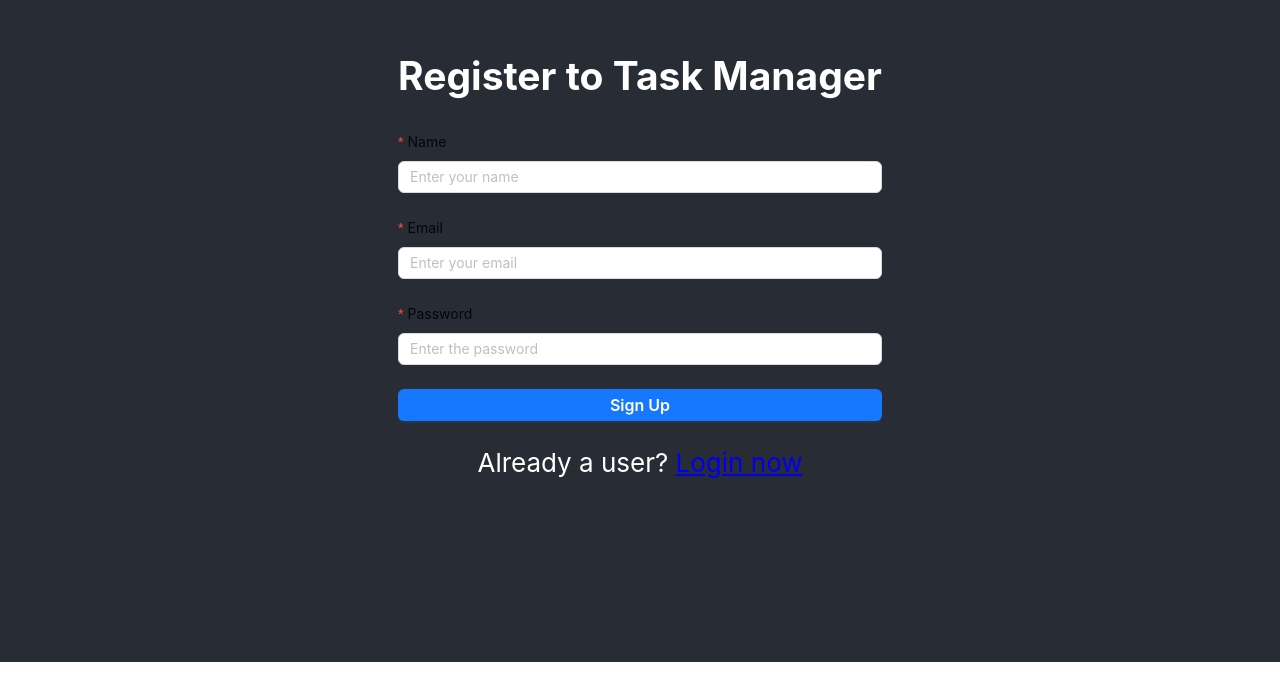
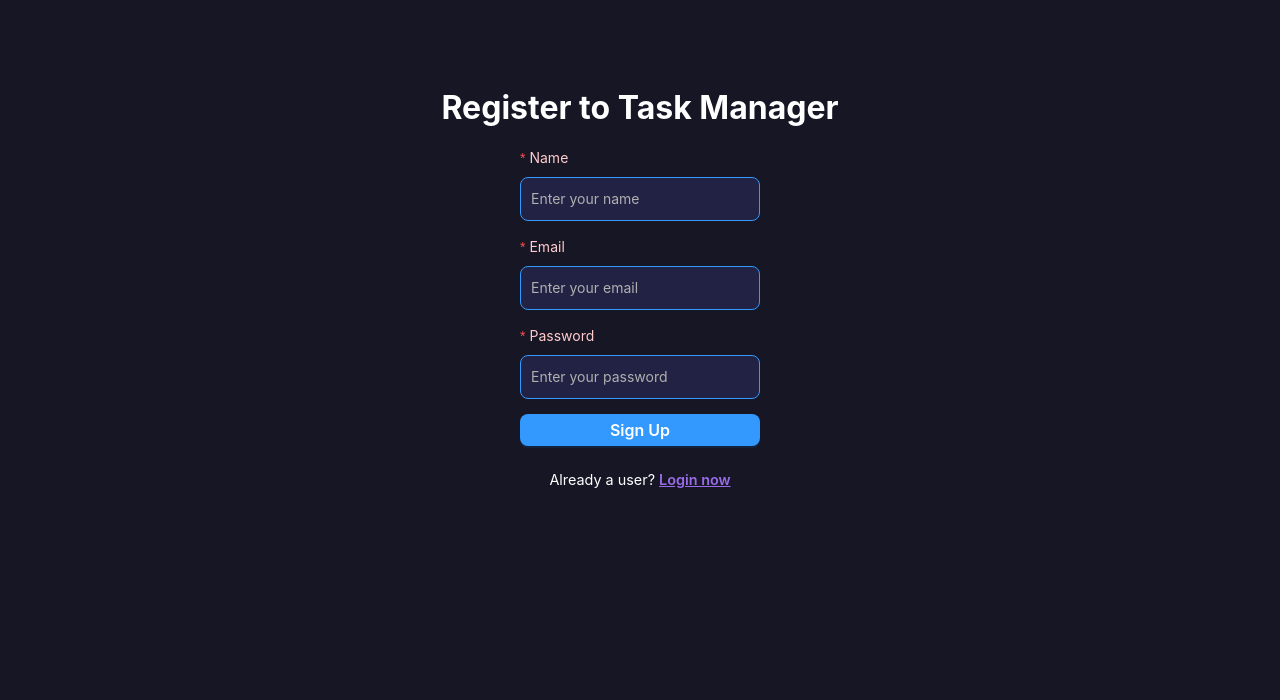
Before and after one commit to Medha170/Task-Manager, a React (Create React App) app in the folder client/: page /register in a window 1280 px wide. Shown: the part 138-838 px from the top of the page. Before the commit the page ends 800 px from the top, so only its background shows below. Built offline with nearby package versions, Linux system fonts and the light colour scheme.

Commit message:
styling to auth pages

```diff
--- a/client/src/pages/Forget.jsx
+++ b/client/src/pages/Forget.jsx
@@ -3,21 +3,9 @@ import { Button, Form, Input, message } from 'antd';
 import { Link, useNavigate } from 'react-router-dom';
 import { ForgetPassword } from '../calls/userCalls';
 import { useCookies } from 'react-cookie';
+import './../styles/Auth.css';
 
 function Forget() {
-    const onFinish = async (values) => {
-        console.log(values);
-        const response = await ForgetPassword(values);
-        if (response.status === "success") {
-            message.success(response.message);
-            alert("OTP sent to your email");
-            window.location.href = "/reset-password";
-        }
-        else {
-            message.error(response.message);
-        }
-    }
-
   const navigate = useNavigate();
   const [cookies] = useCookies(['token']);
 
@@ -27,51 +15,48 @@ function Forget() {
     }
   }, [cookies.token, navigate]);
 
+  const onFinish = async (values) => {
+    try {
+      const response = await ForgetPassword(values);
+      if (response.status === 'success') {
+        message.success(response.message);
+        alert("OTP sent to your email");
+        navigate('/reset-password');
+      } else {
+        message.error(response.message);
+      }
+    } catch (error) {
+      message.error(error.message);
+    }
+  };
+
   return (
-        <>
-            <header className="App-header">
-                <main className="main-area mw-500 text-center px-3">
-                    <section className="left-section">
+    <div className="main-area mw-500 text-center px-3">
       <h1>Forget Password</h1>
-                    </section>
-                    <section className="right-section">
-                        <Form layout="vertical" onFinish={onFinish}>
-
+      <Form layout="vertical" onFinish={onFinish} className="auth-form">
         <Form.Item
           label="Email"
-                                htmlFor="email"
           name="email"
-                                className="d-block"
-                                rules={[{ required: true, message: "Email is required" }]}
+          rules={[{ required: true, message: 'Email is required' }]}
         >
-                                <Input
-                                    id="email"
-                                    type="text"
-                                    placeholder="Enter your Email"
-                                ></Input>
+          <Input type="email" placeholder="Enter your Email" />
         </Form.Item>
 
-
-                            <Form.Item className="d-block">
+        <Form.Item>
           <Button
             type="primary"
             block
             htmlType="submit"
-                                    style={{ fontSize: "1rem", fontWeight: "600" }}
+            style={{ fontSize: '1rem', fontWeight: '600' }}
           >
             SEND OTP
           </Button>
         </Form.Item>
       </Form>
-                        <div>
       <p>
         Existing User? <Link to="/login">Login Here</Link>
       </p>
     </div>
-                    </section>
-                </main>
-            </header>
-        </>
   );
 }
 
--- a/client/src/pages/Login.jsx
+++ b/client/src/pages/Login.jsx
@@ -3,6 +3,7 @@ import { Button, Form, Input, message } from 'antd';
 import { Link, useNavigate } from 'react-router-dom';
 import { LoginUser } from '../calls/userCalls';
 import { useCookies } from 'react-cookie';
+import './../styles/Auth.css'; // Importing the CSS
 
 function Login() {
     const navigate = useNavigate();
@@ -18,74 +19,50 @@ function Login() {
         try {
             const response = await LoginUser(values);
             if (response.success) {
-                console.log("Token from response:", response.data.token);
                 message.success(response.message);
                 setCookie('token', response.data.token, {
                   path: '/' ,
                   expires: new Date(Date.now() + 1000*60*60*24*7),
                   sameSite: 'lax'
                 });
-                console.log(cookies);
-                console.log("Token from cookies:", cookies.token);
                 navigate('/');
-            }
-            else {
+            } else {
                 message.error(response.message);
             }
-        }
-        catch (error) {
+        } catch (error) {
             message.error(error.message);
         }
     }
 
     return (
-        <>
-          <header className="App-header">
-            <main className="main-area mw-500 text-center px-3">
-              <section className="left-section">
+        <div className="main-area text-center">
             <h1>Login to Task Manager</h1>
-              </section>
-
-              <section className="right-section">
-                <Form layout="vertical" onFinish={onFinish}>
+            <Form layout="vertical" onFinish={onFinish} className="auth-form">
                 <Form.Item
                     label="Email"
-                    htmlFor="email"
                     name="email"
-                    className="d-block"
                     rules={[{ required: true, message: "Email is required" }]}
                 >
-                    <Input id="email" type="text" placeholder="Enter your Email" />
+                    <Input type="text" placeholder="Enter your Email" />
                 </Form.Item>
-
                 <Form.Item
                     label="Password"
-                    htmlFor="password"
                     name="password"
-                    className="d-block"
                     rules={[{ required: true, message: "Password is required" }]}
                 >
-                    <Input id="password" type="password" placeholder="Enter your Password" />
+                    <Input type="password" placeholder="Enter your Password" />
                 </Form.Item>
-
-                  <Form.Item className="d-block">
-                    <Button type="primary" block htmlType="submit" style={{ fontSize: "1rem", fontWeight: "600" }}>
+                <Form.Item>
+                    <Button type="primary" block htmlType="submit">
                         Login
                     </Button>
                 </Form.Item>
             </Form>
             <div>
-                  <p>
-                    New User? <Link to="/register">Register Here</Link>
-                  </p>
-                  <p>
-                    Forgot Password? <Link to="/forget-password">Click Here</Link>
-                  </p>
+                <p>New User? <Link to="/register">Register Here</Link></p>
+                <p>Forgot Password? <Link to="/forget-password">Click Here</Link></p>
             </div>
-              </section>
-            </main>
-          </header>
-        </>
+        </div>
     );
 }
 
--- a/client/src/pages/Register.jsx
+++ b/client/src/pages/Register.jsx
@@ -3,26 +3,9 @@ import { Form, Input, Button, message } from 'antd';
 import { Link, useNavigate } from 'react-router-dom';
 import { RegisterUser } from '../calls/userCalls';
 import { useCookies } from 'react-cookie';
-
+import './../styles/Auth.css';
 
 function Register() {
-    const onFinish = async (values) => {
-        console.log(values);
-        try{
-            const response = await RegisterUser(values);
-            if (response.success) {
-                message.success(response.message);
-                window.location.href = '/login';
-            }
-            else {
-                message.error(response.message);
-            }
-        }
-        catch (error) {
-            message.error(error.message);
-        }
-    }
-
   const navigate = useNavigate();
   const [cookies] = useCookies(['token']);
 
@@ -32,54 +15,46 @@ function Register() {
     }
   }, [cookies.token, navigate]);
 
+  const onFinish = async (values) => {
+    try {
+      const response = await RegisterUser(values);
+      if (response.success) {
+        message.success(response.message);
+        navigate('/login');
+      } else {
+        message.error(response.message);
+      }
+    } catch (error) {
+      message.error(error.message);
+    }
+  };
+
   return (
-        <>
-          <header className="App-header">
-            <main className="main-area mw-500 text-center px-3">
-              <section className="left-section">
+    <div className="main-area mw-500 text-center px-3">
       <h1>Register to Task Manager</h1>
-              </section>
-              <section className="right-section">
-                <Form layout="vertical" onFinish={onFinish}>
+      <Form layout="vertical" onFinish={onFinish} className="auth-form">
         <Form.Item
           label="Name"
-                    htmlFor="name"
           name="name"
-                    className="d-block"
-                    rules={[{ required: true, message: "Name is required!" }]}
+          rules={[{ required: true, message: 'Name is required!' }]}
         >
-                    <Input
-                      id="name"
-                      type="text"
-                      placeholder="Enter your name"
-                      rules={[{ required: true, message: "Email is required!" }]}
-                    ></Input>
+          <Input placeholder="Enter your name" />
         </Form.Item>
+
         <Form.Item
           label="Email"
-                    htmlFor="email"
           name="email"
-                    className="d-block"
-                    rules={[{ required: true, message: "Email is required!" }]}
+          rules={[{ required: true, message: 'Email is required!' }]}
         >
-                    <Input
-                      id="email"
-                      type="email"
-                      placeholder="Enter your email"
-                    ></Input>
+          <Input type="email" placeholder="Enter your email" />
         </Form.Item>
+
         <Form.Item
           label="Password"
-                    htmlFor="password"
           name="password"
-                    className="d-block"
-                    rules={[{ required: true, message: "Password is required!" }]}
+          rules={[{ required: true, message: 'Password is required!' }]}
         >
-                    <Input
-                      id="password"
-                      type="password"
-                      placeholder="Enter the password"
-                    ></Input>
+          <Input type="password" placeholder="Enter your password" />
         </Form.Item>
 
         <Form.Item>
@@ -87,21 +62,16 @@ function Register() {
             block
             type="primary"
             htmlType="submit"
-                      style={{ fontSize: "1rem", fontWeight: "600" }}
+            style={{ fontSize: '1rem', fontWeight: '600' }}
           >
             Sign Up
           </Button>
         </Form.Item>
       </Form>
-                <div>
       <p>
         Already a user? <Link to="/login">Login now</Link>
       </p>
     </div>
-              </section>
-            </main>
-          </header>
-        </>
   );
 }
 
--- a/client/src/pages/Reset.jsx
+++ b/client/src/pages/Reset.jsx
@@ -3,26 +3,11 @@ import { Button, Form, Input, message } from 'antd';
 import { useNavigate } from 'react-router-dom';
 import { ResetPassword } from '../calls/userCalls';
 import { useCookies } from 'react-cookie';
+import './../styles/Auth.css';
 
 function Reset() {
   const navigate = useNavigate();
   const [cookies] = useCookies(['token']);
-
-    const onFinish = async (values) => {
-        try {
-            const response = await ResetPassword(values);
-            if (response.status === "success") {
-                message.success(response.message);
-                window.location.href = '/login';
-            }
-            else {
-                message.error(response.message);
-            }
-        }
-        catch (error) {
-            message.error(error.message);
-        }
-    }
 
   useEffect(() => {
     if (cookies.token) {
@@ -30,62 +15,53 @@ function Reset() {
     }
   }, [cookies.token, navigate]);
 
+  const onFinish = async (values) => {
+    try {
+      const response = await ResetPassword(values);
+      if (response.status === 'success') {
+        message.success(response.message);
+        navigate('/login');
+      } else {
+        message.error(response.message);
+      }
+    } catch (error) {
+      message.error(error.message);
+    }
+  };
+
   return (
-        <>
-            <header className="App-header">
-                <main className="main-area mw-500 text-center px-3">
-                    <section className="left-section">
+    <div className="main-area mw-500 text-center px-3">
       <h1>Reset Password</h1>
-                    </section>
-                    <section className="right-section">
-                        <Form layout="vertical" onFinish={onFinish}>
-
+      <Form layout="vertical" onFinish={onFinish} className="auth-form">
         <Form.Item
           label="OTP"
-                                htmlFor="otp"
           name="otp"
-                                className="d-block"
-                                rules={[{ required: true, message: "OTP is required" }]}
+          rules={[{ required: true, message: 'OTP is required' }]}
         >
-                                <Input
-                                    id="otp"
-                                    type="number"
-                                    placeholder="Enter your otp"
-                                ></Input>
+          <Input type="number" placeholder="Enter your OTP" />
         </Form.Item>
 
         <Form.Item
           label="Password"
-                                htmlFor="password"
           name="password"
-                                className="d-block"
-                                rules={[{ required: true, message: "Password is required" }]}
+          rules={[{ required: true, message: 'Password is required' }]}
         >
-                                <Input
-                                    id="password"
-                                    type="password"
-                                    placeholder="Enter your Password"
+          <Input type="password" placeholder="Enter your Password" />
+        </Form.Item>
 
-                                ></Input>
-                            </Form.Item>
-                            <Form.Item className="d-block">
+        <Form.Item>
           <Button
             type="primary"
             block
             htmlType="submit"
-                                    style={{ fontSize: "1rem", fontWeight: "600" }}
+            style={{ fontSize: '1rem', fontWeight: '600' }}
           >
             RESET PASSWORD
           </Button>
         </Form.Item>
       </Form>
-
-                    </section>
-                </main>
-            </header>
-        </>
-    )
+    </div>
+  );
 }
 
-
 export default Reset;
--- /dev/null
+++ b/client/src/styles/Auth.css
@@ -0,0 +1,78 @@
+/* Auth.css */
+
+/* Main container styling */
+.main-area {
+    display: flex;
+    flex-direction: column;
+    align-items: center;
+    justify-content: center;
+    min-height: 100vh;
+    background-color: #161625;
+    padding: 20px;
+    color: #ffffff;
+  }
+
+  h1 {
+    font-size: 2rem;
+    font-weight: 700;
+    color: #ffffff;
+    margin-bottom: 20px;
+  }
+
+  /* Form styling */
+  .ant-form-item-label > label {
+    color: #ffcccb !important; /* Brighter color for labels */
+    font-size: 1rem;
+  }
+
+  .ant-input {
+    border-radius: 8px;
+    padding: 10px;
+    background-color: #222244 !important; /* Lighter, high-contrast background */
+    color: #ffffff !important;
+    border: 1px solid #3399ff; /* Brighter border for contrast */
+  }
+
+  .ant-input::placeholder {
+    color: #b0b0b0; /* Lighter placeholder text */
+  }
+
+  .ant-input:focus {
+    border-color: #4db8ff;
+    box-shadow: 0 0 8px rgba(77, 184, 255, 0.6);
+  }
+
+  .ant-form-item {
+    margin-bottom: 15px;
+  }
+
+  /* Button styling */
+  .ant-btn-primary {
+    background-color: #3399ff;
+    border: none;
+    border-radius: 8px;
+    font-size: 1rem;
+    font-weight: 600;
+    padding: 10px;
+    transition: background-color 0.3s ease;
+  }
+
+  .ant-btn-primary:hover {
+    background-color: #007acc;
+  }
+
+  /* Link styling */
+  a {
+    color: #9a6ce7;
+    font-weight: 600;
+    transition: color 0.3s ease;
+  }
+
+  a:hover {
+    color: #b17cff;
+  }
+
+  p {
+    margin: 10px 0;
+    font-size: 0.9rem;
+  }
```
Lines whose indentation alone changed are shown as unchanged.
